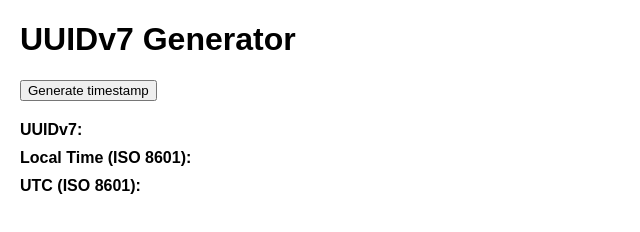
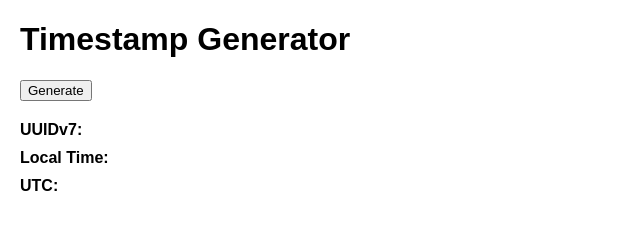
Before and after one commit to addshlab/timestamp, a plain HTML site: page index.html in a window 1280 px wide. Shown: the whole page, without its empty margins (0-640 px from the left). Drawn offline with Linux system fonts and the light colour scheme.

Commit message:
Update index.html

```diff
--- a/index.html
+++ b/index.html
@@ -15,17 +15,21 @@
         .output div {
             margin-bottom: 10px;
         }
+        .cap {
+            display: inline-block;
+            min-width: 100px;
+        }
     </style>
 </head>
 <body>
 
-<h1>UUIDv7 Generator</h1>
-<button id="generateButton">Generate timestamp</button>
+<h1>Timestamp Generator</h1>
+<button id="generateButton">Generate</button>
 
 <div class="output">
-    <div><strong>UUIDv7:</strong> <span id="uuidv7"></span></div>
-    <div><strong>Local Time (ISO 8601):</strong> <span id="localTime"></span></div>
-    <div><strong>UTC (ISO 8601):</strong> <span id="utcTime"></span></div>
+    <div><span class="cap"><strong>UUIDv7:</strong></span> <span id="uuidv7"></span></div>
+    <div><span class="cap"><strong>Local Time:</strong></span> <span id="localTime"></span></div>
+    <div><span class="cap"><strong>UTC:</strong></span> <span id="utcTime"></span></div>
 </div>
 
 <script>
```
